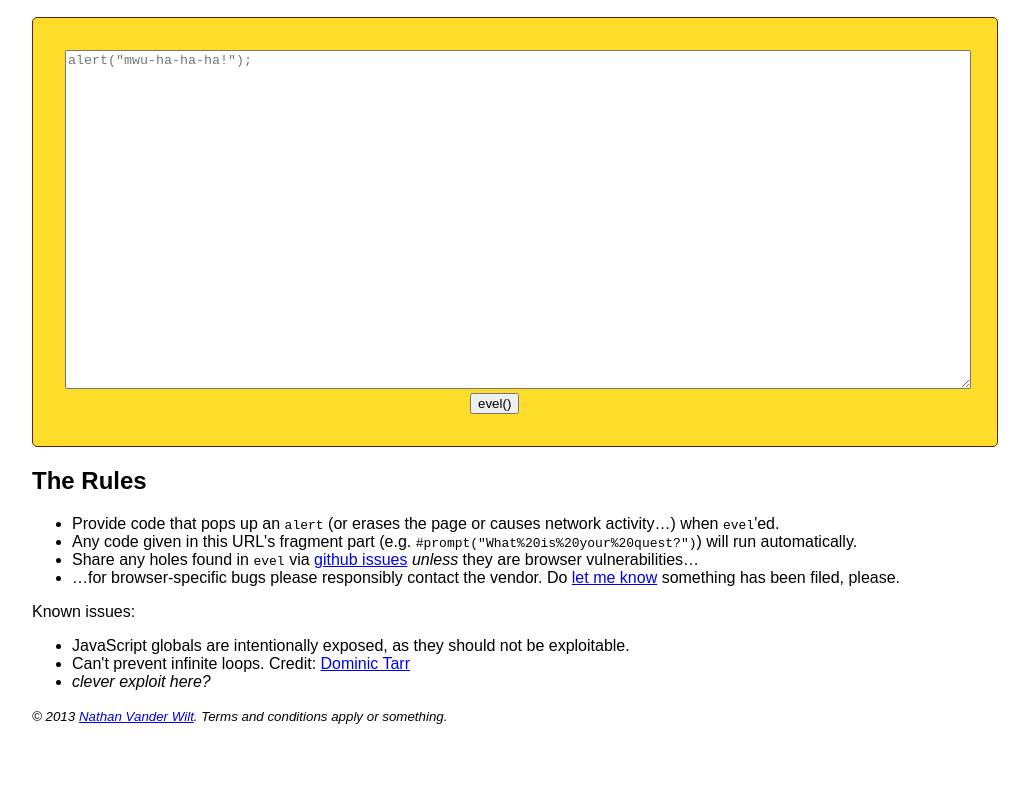
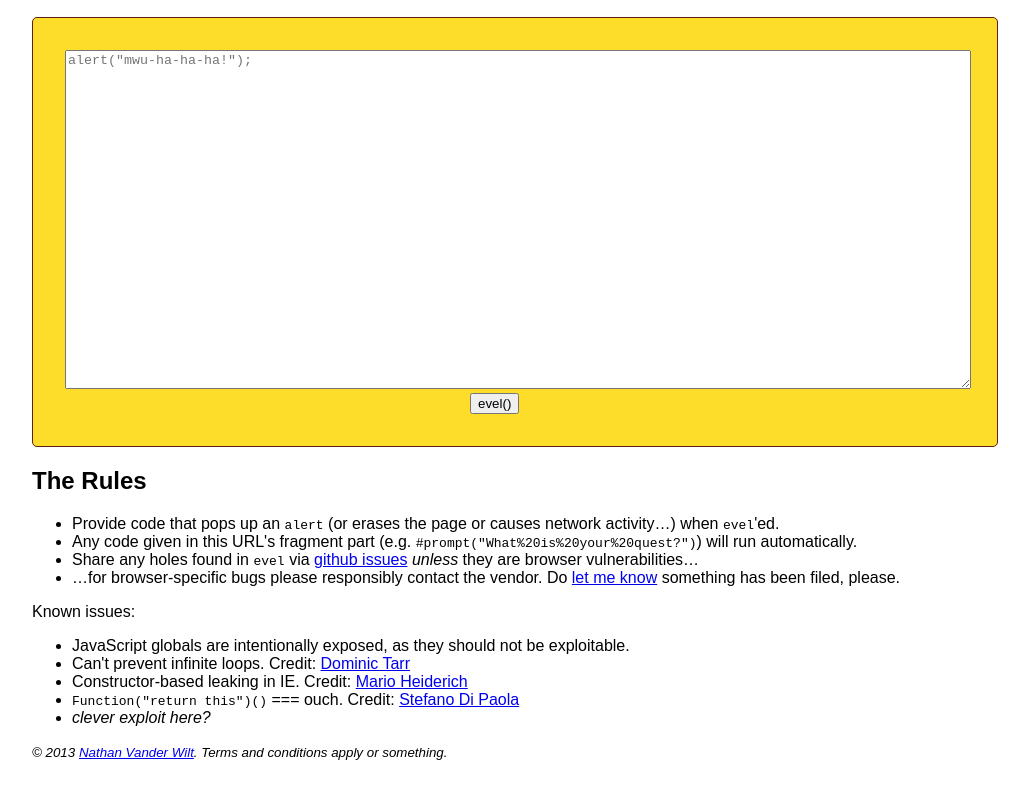
Before and after one commit to natevw/evel, a plain HTML site: page challenge.html in a window 1280 px wide. Shown: the part 400-1199 px from the top of the page, without its empty margins (8-1037 px from the left). Before the commit the page ends 1165 px from the top, so only its background shows below. Drawn offline with Linux system fonts and the light colour scheme.

Commit message:
Add bypasses found by Mario and Stefano (thanks!)

```diff
--- a/challenge.html
+++ b/challenge.html
@@ -59,6 +59,8 @@ Known issues:
 <ul>
     <li>JavaScript globals are intentionally exposed, as they should not be exploitable.
     <li>Can't prevent infinite loops. Credit: <a href="http://dominictarr.com/">Dominic Tarr</a>
+    <li>Constructor-based leaking in IE. Credit: <a href="https://github.com/natevw/evel/issues/10">Mario Heiderich</a>
+    <li><code>Function("return this")()</code> === ouch. Credit: <a href="https://twitter.com/wisecwisec/status/357861675782770689">Stefano Di Paola</a>
     <li style="font-style: italic">clever exploit here?
 </ul>
 
```
